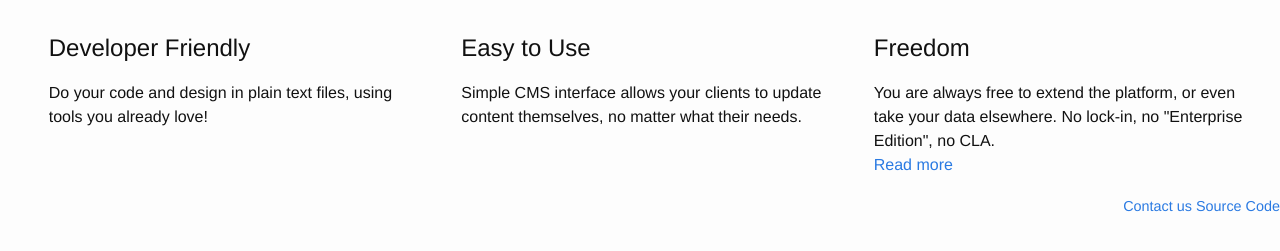
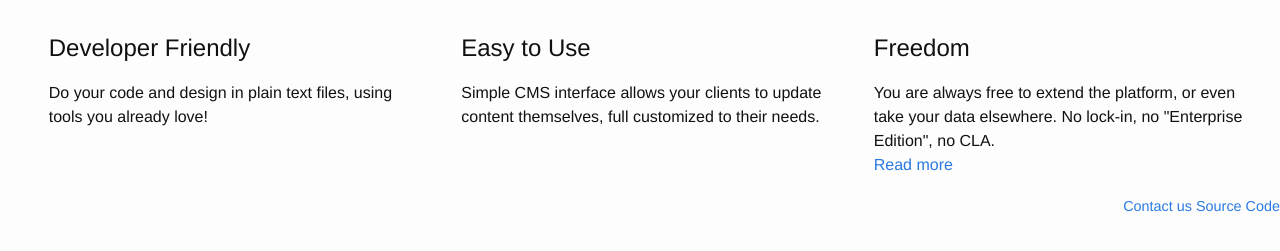
Before and after one commit to usetint/usetint.github.io, a Jekyll site: the page built from index.html, in a window 1280 px wide. Shown: the part 511-762 px from the top of the page. Built offline with Jekyll 4.4.1, drawn with Linux system fonts in a browser that asks for light colours.

Commit message:
Modified index.html via tint

```diff
--- a/index.html
+++ b/index.html
@@ -8,7 +8,7 @@ features:
 - title: Easy to Use
   icon_path:
   description: Simple CMS interface allows your clients to update content themselves,
-    no matter what their needs.
+    full customized to their needs.
   read_more:
 - title: Freedom
   icon_path:
```
